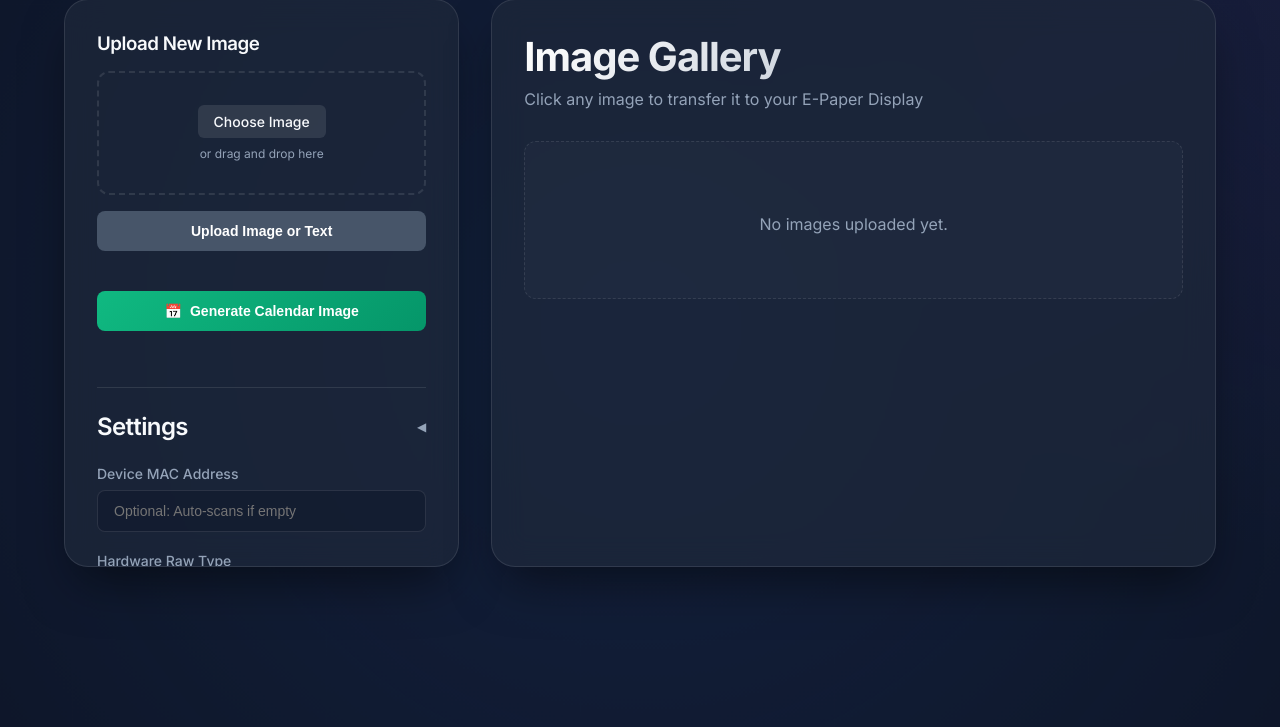
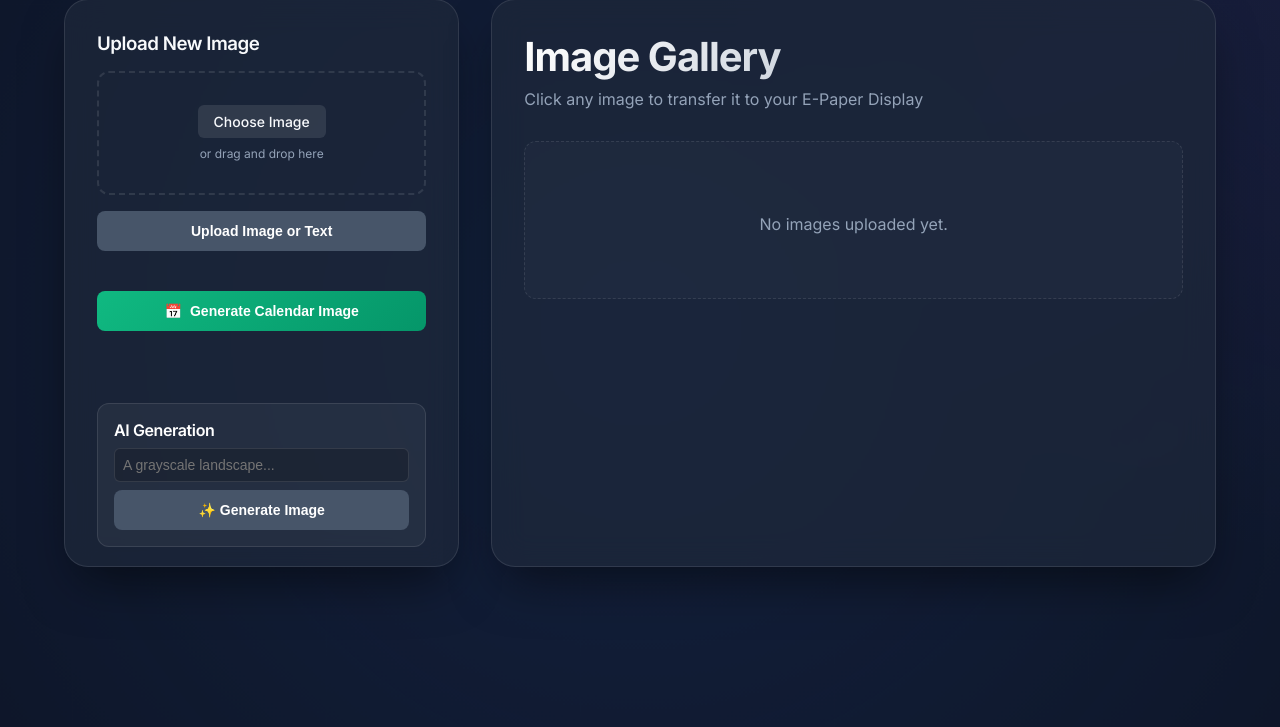
Before and after one commit to JITOnline/web-ble-epaper-updater, a Django app: page / in a window 1280 px wide. Shown: the part 73-800 px from the top of the page. Run offline with Django 5.2, Linux system fonts and the light colour scheme; data comes from the database, SQL or seed files in the repository; data that the repository does not hold is empty.

Commit message:
feat: add AI image generation feature using Pollinations API and UI form

```diff
--- a/epaper/templates/epaper/index.html
+++ b/epaper/templates/epaper/index.html
@@ -44,6 +44,19 @@
                     {% csrf_token %}
                     <button type="submit" class="btn calendar-btn" id="generate-calendar-btn">
                         <span class="cal-icon">📅</span> Generate Calendar Image
+                    </button>
+                </form>
+            </div>
+
+            <div class="prompt-section" style="margin-top: 1rem; margin-bottom: 2rem; padding: 1rem; border: 1px solid var(--glass-border); border-radius: 12px; background: rgba(255,255,255,0.05);">
+                <h3 style="margin-top: 0; margin-bottom: 0.5rem; font-size: 1rem; color: #fff;">AI Generation</h3>
+                <form method="post" action="{% url 'generate_prompt' %}">
+                    {% csrf_token %}
+                    <div class="form-group" style="margin-bottom: 0.5rem;">
+                        <input type="text" name="prompt" placeholder="A grayscale landscape..." required style="width: 100%; box-sizing: border-box; padding: 0.5rem; border-radius: 6px; border: 1px solid var(--glass-border); background: rgba(0,0,0,0.2); color: white;" />
+                    </div>
+                    <button type="submit" class="btn secondary" style="width: 100%; margin: 0;">
+                        <span class="cal-icon">✨</span> Generate Image
                     </button>
                 </form>
             </div>
--- a/epaper/urls.py
+++ b/epaper/urls.py
@@ -22,6 +22,7 @@ urlpatterns = [
         views.generate_calendar_view,
         name="generate_calendar",
     ),
+    path("generate-prompt/", views.generate_prompt_view, name="generate_prompt"),
     path("bt-reset/", views.bt_reset_view, name="bt_reset"),
     path(
         "automation-status/",
--- a/epaper/views.py
+++ b/epaper/views.py
@@ -401,6 +401,45 @@ def generate_calendar_view(request):
     return redirect("index")
 
 
+def generate_prompt_view(request):
+    if request.method != "POST":
+        return JsonResponse(
+            {"status": "error", "message": "Invalid request method"},
+            status=405,
+        )
+
+    prompt = request.POST.get("prompt", "").strip()
+    if not prompt:
+        messages.error(request, "Prompt cannot be empty.")
+        return redirect("index")
+
+    try:
+        import urllib.parse
+        import requests
+        from PIL import Image
+
+        url = f"https://image.pollinations.ai/prompt/{urllib.parse.quote(prompt)}?width=800&height=480&nologo=true"
+        response = requests.get(url, timeout=30)
+        response.raise_for_status()
+
+        img = Image.open(BytesIO(response.content)).convert("L")
+        buf = BytesIO()
+        img.save(buf, format="PNG")
+        buf.seek(0)
+
+        fname = f"prompt_{int(_time.time())}.png"
+        epaper_img = EpaperImage()
+        epaper_img.image.save(fname, ContentFile(buf.read()), save=True)
+
+        messages.success(
+            request, f"Image for prompt '{prompt}' generated successfully."
+        )
+    except Exception as e:
+        messages.error(request, f"Failed to generate prompt image: {e}")
+
+    return redirect("index")
+
+
 def automation_status_view(request):
     """API for fetching current automation state and next update time."""
     from .models import DeviceConfig
```
